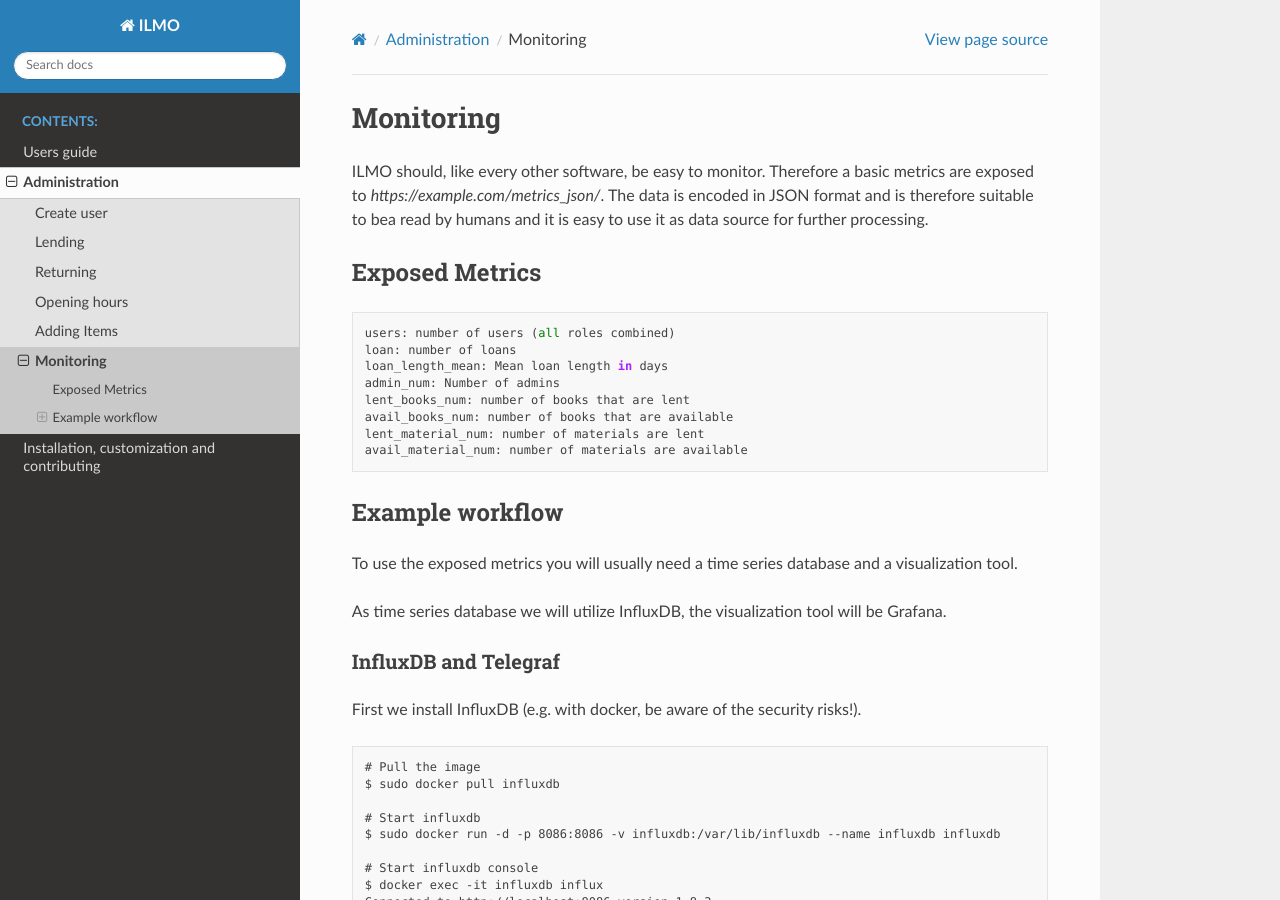
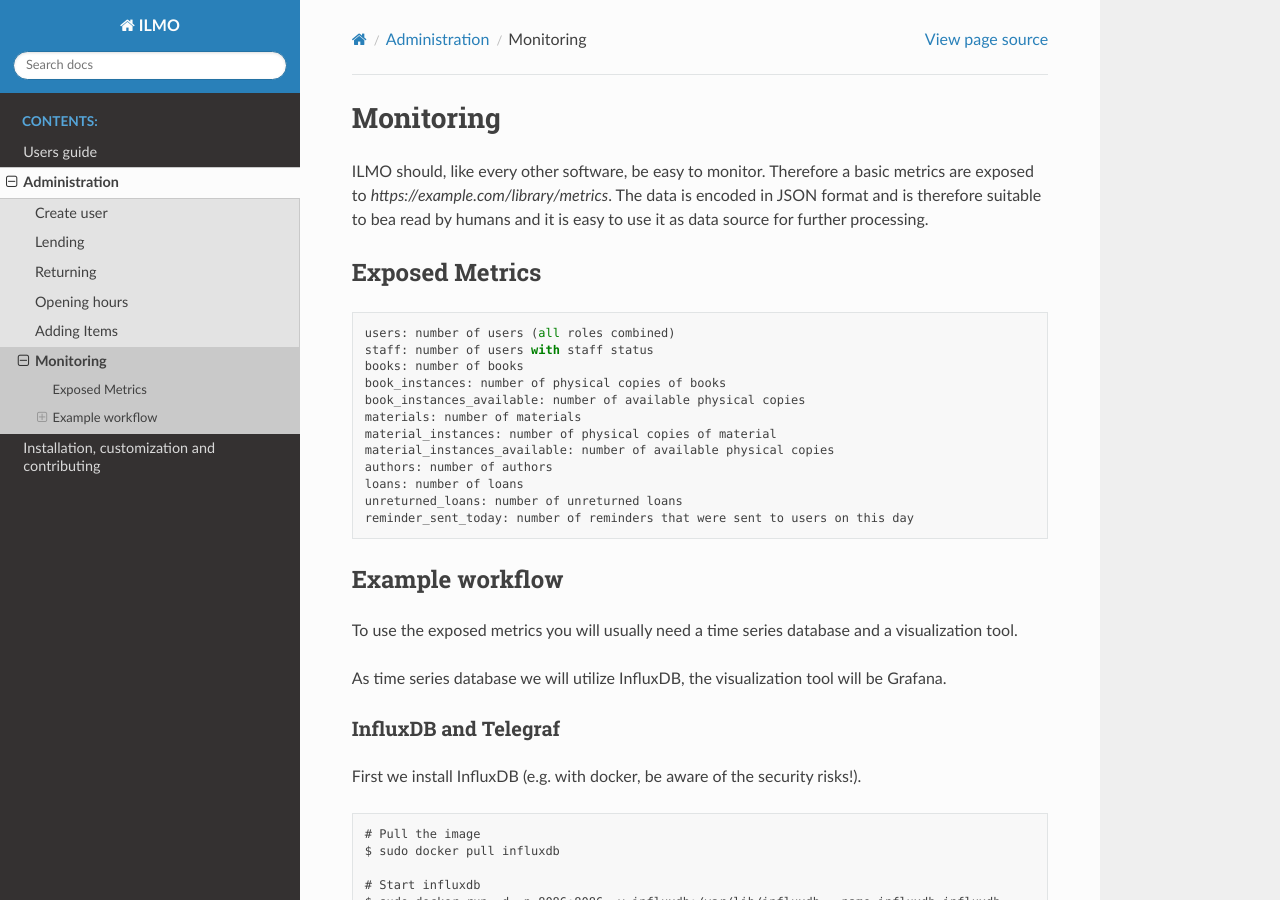
Before and after one commit to moan0s/ILMO2, a Sphinx documentation site: the page built from docs/admin/monitoring.rst, in a window 1280 px wide and 900 px high. Built offline with Sphinx 7.4.7 and the Read the Docs theme 2.0.0, drawn with Linux system fonts in a browser that asks for light colours; some of the changed text lies outside the part shown.

Commit message:
Adjust moitoring docs to ilmo2

```diff
--- a/docs/admin/example.telegraf.conf
+++ b/docs/admin/example.telegraf.conf
@@ -21,7 +21,7 @@
   password = 'yourpassword'
 
 [[inputs.http]]
-  urls = ["https://example.com/metrics_json/"]
+  urls = ["https://example.com/library/metrics/"]
   name_override = "ilmo"
   #Data from HTTP in JSON format
   data_format = "json"
--- a/docs/admin/monitoring.rst
+++ b/docs/admin/monitoring.rst
@@ -1,7 +1,7 @@
 Monitoring
 ==========
 
-ILMO should, like every other software, be easy to monitor. Therefore a basic metrics are exposed to `https://example.com/metrics_json/`.
+ILMO should, like every other software, be easy to monitor. Therefore a basic metrics are exposed to `https://example.com/library/metrics`.
 The data is encoded in JSON format and is therefore suitable to bea read by humans and it is easy to use it as data source for further processing.
 
 
@@ -11,13 +11,17 @@ Exposed Metrics
 .. code::
 
    users: number of users (all roles combined)
-   loan: number of loans
-   loan_length_mean: Mean loan length in days
-   admin_num: Number of admins
-   lent_books_num: number of books that are lent
-   avail_books_num: number of books that are available
-   lent_material_num: number of materials are lent
-   avail_material_num: number of materials are available
+   staff: number of users with staff status
+   books: number of books
+   book_instances: number of physical copies of books
+   book_instances_available: number of available physical copies
+   materials: number of materials
+   material_instances: number of physical copies of material
+   material_instances_available: number of available physical copies
+   authors: number of authors
+   loans: number of loans
+   unreturned_loans: number of unreturned loans
+   reminder_sent_today: number of reminders that were sent to users on this day
 
 Example workflow
 ----------------
```
